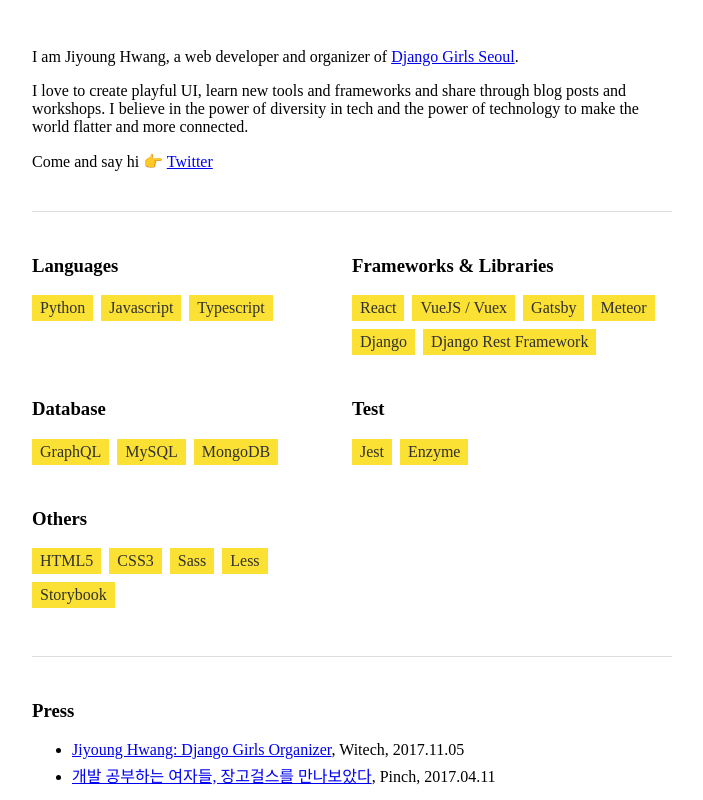
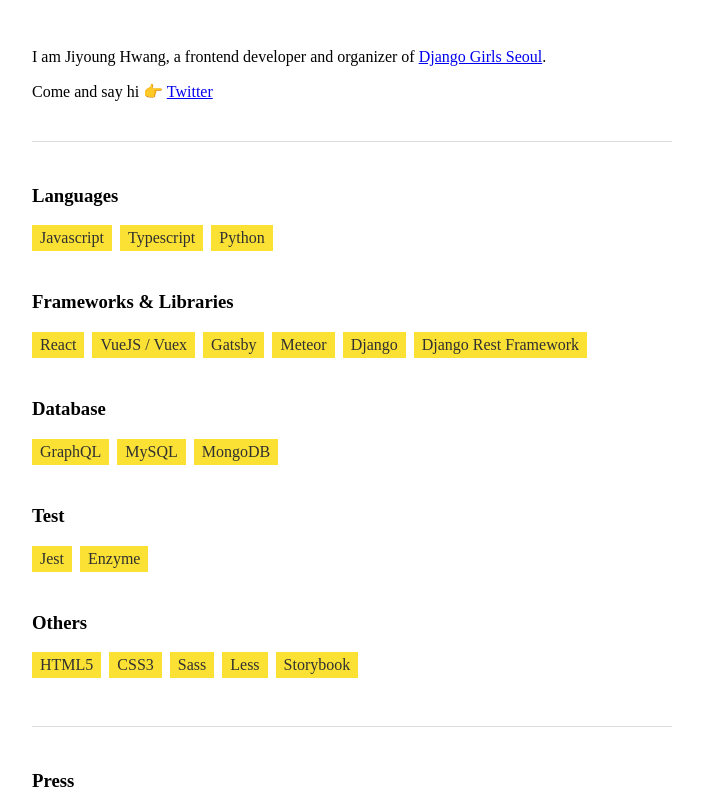
Before and after one commit to jyhwng/blog, a Gatsby site: page /about in a window 1280 px wide. Shown: the top 800 px of the page, without its empty margins (288-991 px from the left). Built offline with nearby package versions, Linux system fonts and the light colour scheme; Gatsby itself is replaced by a stand-in of ours.

Commit message:
Edit about page

```diff
--- a/src/components/Card/index.js
+++ b/src/components/Card/index.js
@@ -9,7 +9,7 @@
       {title}
     </Link>
     <Excerpt>{excerpt}</Excerpt>
-    <div>{tags.map(tag => <Tag>{tag}</Tag>)}</div>
+    <div>{tags.map((tag, index) => <Tag key={index}>{tag}</Tag>)}</div>
     {!['project', 'about'].includes(postType) && <Date>{date}</Date>}
   </CardBase>
 )
--- a/src/components/Footer/index.js
+++ b/src/components/Footer/index.js
@@ -28,7 +28,7 @@
 const Button = ({ onClick }) => (
   <ButtonWrapper>
     <Anchor onClick={() => window.scroll({top: 0, behavior: 'smooth'})}>
-      <svg viewBox="0 0 24 24" fill="none" strokeWidth="1.4" strokeLinecap="round" strokeLinejoin="round" class="feather feather-arrow-up-circle"><circle cx="12" cy="12" r="10"></circle><polyline points="16 12 12 8 8 12"></polyline><line x1="12" y1="16" x2="12" y2="8"></line></svg>
+      <svg viewBox="0 0 24 24" fill="none" strokeWidth="1.4" strokeLinecap="round" strokeLinejoin="round"><circle cx="12" cy="12" r="10"></circle><polyline points="16 12 12 8 8 12"></polyline><line x1="12" y1="16" x2="12" y2="8"></line></svg>
     </Anchor>
     <Anchor onClick={onClick}>
       <svg viewBox="0 0 24 24" fill="none" strokeWidth="1.4" strokeLinecap="round" strokeLinejoin="round"><circle cx="12" cy="12" r="10"></circle><path d="M9.09 9a3 3 0 0 1 5.83 1c0 2-3 3-3 3"></path><line x1="12" y1="17" x2="12" y2="17"></line></svg>
@@ -78,6 +78,7 @@
   display: block;
   cursor: pointer;
   svg {
+    opacity: 0.5;
     width: 32px;
     height: 32px;
     stroke: #303030;
--- a/src/components/Header/index.js
+++ b/src/components/Header/index.js
@@ -82,11 +82,11 @@
   z-index: 1;
   left: 0;
   right: 0;
-  top: -62px;
+  top: -150px;
   padding: 16px;
   position: fixed;
   background-color: #fff;
-  transition: top 300ms cubic-bezier(0.075, 0.82, 0.165, 1);
+  transition: top 400ms cubic-bezier(0.075, 0.82, 0.165, 1);
   border-bottom: 1px solid #ddd;
   ${props => props.isCollapsed && `
     top: 0;
--- a/src/components/Post/index.js
+++ b/src/components/Post/index.js
@@ -12,7 +12,7 @@
       <Container>
         <h1>{title}</h1>
         <P>{excerpt}</P>
-        <div>{tags.map(tag => <Tag>{tag}</Tag>)}</div>
+        <div>{tags.map((tag, index) => <Tag key={index}>{tag}</Tag>)}</div>
         <P>{date}</P>
       </Container>
       <Hr/>
--- a/src/pages/about.js
+++ b/src/pages/about.js
@@ -5,11 +5,11 @@
 
 const stack = {
     languages: [
-        'Python',
         'Javascript',
         'Typescript',
+        'Python',
     ],
-    frameworks: [
+    'frameworks & libraries': [
         'React',
         'VueJS / Vuex',
         'Gatsby',
@@ -39,33 +39,16 @@
     <Container>
     <Wrapper>
         <Section>
-            <p>I am Jiyoung Hwang, a web developer and organizer of <a href="https://www.facebook.com/djangogirlsseoul/" target="_blank">Django Girls Seoul</a>.</p>
-            <p>I love to create playful UI, learn new tools and frameworks and share through blog posts and workshops. I believe in the power of diversity in tech and the power of technology to make the world flatter and more connected.</p>
+            <p>I am Jiyoung Hwang, a frontend developer and organizer of <a href="https://www.facebook.com/djangogirlsseoul/" target="_blank">Django Girls Seoul</a>.</p>
             <p>Come and say hi 👉 <a href="https://twitter.com/@jyhwng" target="_blank">Twitter</a></p>
         </Section>
         <Section>
-            <Columns>
-                <div>
-                    <h3>Languages</h3>
-                    {stack.languages.map(x => <Tag>{x}</Tag>)}
-                </div>
-                <div>
-                    <h3>Frameworks & Libraries</h3>
-                    {stack.frameworks.map(x => <Tag>{x}</Tag>)}
-                </div>
-                <div>
-                    <h3>Database</h3>
-                    {stack.database.map(x => <Tag>{x}</Tag>)}
-                </div>
-                <div>
-                    <h3>Test</h3>
-                    {stack.test.map(x => <Tag>{x}</Tag>)}
-                </div>
-                <div>
-                    <h3>Others</h3>
-                    {stack.others.map(x => <Tag>{x}</Tag>)}
-                </div>
-            </Columns>
+            {Object.keys(stack).map((category, index) => (
+                <Column key={index}>
+                    <h3>{category}</h3>
+                    {stack[category].map((x, index) => <Tag key={index}>{x}</Tag>)}
+                </Column>
+            ))}
         </Section>
         <Section>
             <h3>Press</h3>
@@ -113,10 +96,8 @@
     `}
 `
 
-const Columns = styled.div`
-    display: grid;
-    grid-row-gap: 1em;
-    grid-template-columns: 1fr 1fr;
+const Column = styled.div`
+    margin-bottom: 2em;
 `
 
 const Section = styled.section`
@@ -127,6 +108,9 @@
     }
     li {
         margin-bottom: 4px;
+    }
+    h3 {
+        text-transform: capitalize;
     }
 `
 
```
Also changed, not shown: src/pages/2017/2017-12-30-es6-class/index.md (+1 -1 lines), src/pages/2018/2018-04-13-dev-env-setup/index.md (+1 -0 lines). Lines whose indentation alone changed are shown as unchanged.
